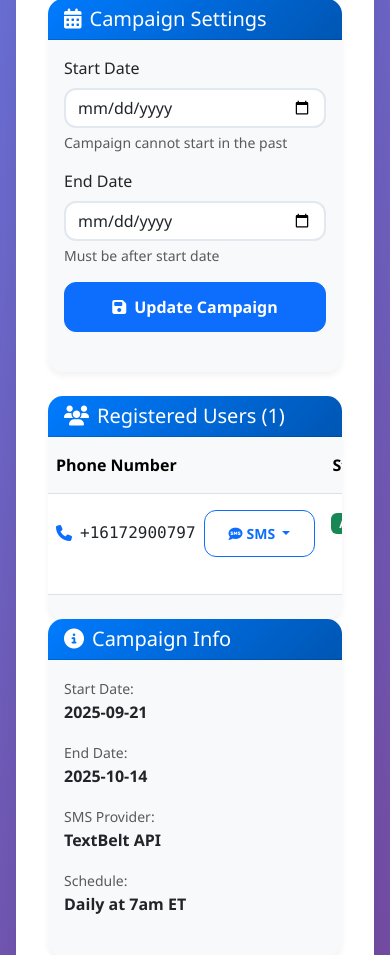
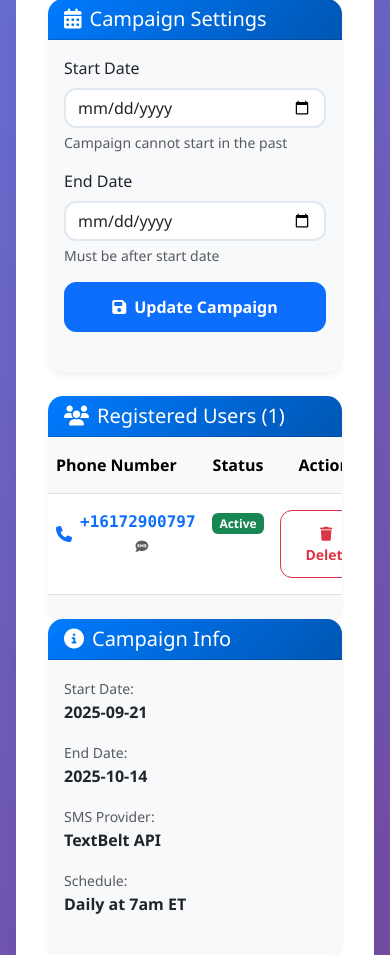
Before and after one commit to mohamedhaggag12/sms-survey-prototype, a Flask app: page /admin in a window 390 px wide. Shown: the part 543-1498 px from the top of the page. Run offline with Flask 3, Linux system fonts and the light colour scheme; data comes from the database, SQL or seed files in the repository.

Commit message:
Redesign SMS interface with user-friendly popup modal
**UI/UX Improvements:**
- Replaced dropdown with clickable phone numbers
- Phone numbers now show SMS icon hint on hover
- Large, clear popup modal instead of cramped dropdown
- Visual card-based layout for SMS options

**New Modal Design:**
- **Large Modal**: More space and better visibility
- **Card Layout**: Each SMS type in its own card with icons
- **Visual Hierarchy**: Color-coded options (blue, green, yellow)
- **Clear Actions**: Big clickable cards with descriptions
- **Integrated Custom Message**: Built into the same modal

**Enhanced User Experience:**
- **One-Click Access**: Click phone number to open SMS options
- **Visual Feedback**: Hover states and clear button styling
- **Better Organization**: All SMS options in one organized view
- **Responsive Design**: Works great on all screen sizes

**SMS Options Layout:**
1. **Daily Survey Card** - Blue theme with calendar icon
2. **Feedback Report Card** - Green theme with chart icon
3. **Custom Message Section** - Yellow theme with text area

Much more intuitive and user-friendly than dropdown!

```diff
--- a/templates/admin.html
+++ b/templates/admin.html
@@ -243,33 +243,12 @@
                                                     <td class="py-3">
                                                         <div class="d-flex align-items-center">
                                                             <i class="fas fa-phone text-primary me-2"></i>
-                                                            <span class="font-monospace me-2">{{ user[1] }}</span>
-
-                                                            <!-- SMS Dropdown -->
-                                                            <div class="dropdown">
-                                                                <button class="btn btn-outline-primary btn-sm dropdown-toggle" type="button"
-                                                                        id="smsDropdown{{ user[0] }}" data-bs-toggle="dropdown" aria-expanded="false">
-                                                                    <i class="fas fa-sms me-1"></i>SMS
-                                                                </button>
-                                                                <ul class="dropdown-menu" aria-labelledby="smsDropdown{{ user[0] }}">
-                                                                    <li>
-                                                                        <a class="dropdown-item" href="#" onclick="sendDailySurvey({{ user[0] }}, '{{ user[1] }}')">
-                                                                            <i class="fas fa-calendar-day me-2 text-primary"></i>Daily Survey
-                                                                        </a>
-                                                                    </li>
-                                                                    <li>
-                                                                        <a class="dropdown-item" href="#" onclick="sendFeedbackSurvey({{ user[0] }}, '{{ user[1] }}')">
-                                                                            <i class="fas fa-chart-line me-2 text-success"></i>Feedback Report
-                                                                        </a>
-                                                                    </li>
-                                                                    <li><hr class="dropdown-divider"></li>
-                                                                    <li>
-                                                                        <a class="dropdown-item" href="#" onclick="showCustomMessageModal({{ user[0] }}, '{{ user[1] }}')">
-                                                                            <i class="fas fa-edit me-2 text-warning"></i>Custom Message
-                                                                        </a>
-                                                                    </li>
-                                                                </ul>
-                                                            </div>
+                                                            <button class="btn btn-link p-0 text-decoration-none font-monospace text-primary fw-bold"
+                                                                    onclick="showSMSModal({{ user[0] }}, '{{ user[1] }}')"
+                                                                    style="border: none; background: none; font-size: inherit;">
+                                                                {{ user[1] }}
+                                                                <i class="fas fa-sms ms-2 text-muted" style="font-size: 0.8em;"></i>
+                                                            </button>
                                                         </div>
                                                     </td>
                                                     <td class="py-3 text-center">
@@ -413,22 +392,61 @@
             });
         }
 
-        function sendDailySurvey(userId, phone) {
+        function showSMSModal(userId, phone) {
+            document.getElementById('modalUserId').value = userId;
+            document.getElementById('modalPhoneNumber').textContent = phone;
+            document.getElementById('customMessage').value = '';
+            updateCharCount();
+
+            const modal = new bootstrap.Modal(document.getElementById('smsModal'));
+            modal.show();
+        }
+
+        function sendDailySurveyFromModal() {
+            const userId = document.getElementById('modalUserId').value;
+            const phone = document.getElementById('modalPhoneNumber').textContent;
+
             if (confirm(`Send daily survey SMS to ${phone}?`)) {
-                fetch('/send_survey_sms', {
+                sendSMSRequest('/send_survey_sms', userId, phone, 'Daily survey');
+            }
+        }
+
+        function sendFeedbackSurveyFromModal() {
+            const userId = document.getElementById('modalUserId').value;
+            const phone = document.getElementById('modalPhoneNumber').textContent;
+
+            if (confirm(`Send feedback report link to ${phone}?`)) {
+                sendSMSRequest('/send_feedback_sms', userId, phone, 'Feedback report');
+            }
+        }
+
+        function sendCustomMessageFromModal() {
+            const userId = document.getElementById('modalUserId').value;
+            const phone = document.getElementById('modalPhoneNumber').textContent;
+            const message = document.getElementById('customMessage').value;
+
+            if (!message.trim()) {
+                alert('Please enter a message');
+                return;
+            }
+
+            if (confirm(`Send custom message to ${phone}?`)) {
+                fetch('/send_custom_sms', {
                     method: 'POST',
                     headers: {
                         'Content-Type': 'application/json',
                     },
                     body: JSON.stringify({
                         user_id: userId,
-                        phone: phone
+                        phone: phone,
+                        message: message
                     })
                 })
                 .then(response => response.json())
                 .then(data => {
                     if (data.success) {
-                        alert(`✅ Daily survey SMS sent successfully to ${phone}!`);
+                        alert(`✅ Custom message sent successfully to ${phone}!`);
+                        bootstrap.Modal.getInstance(document.getElementById('smsModal')).hide();
                     } else {
                         alert(`❌ Failed to send SMS: ${data.error}`);
                     }
@@ -439,68 +457,22 @@
             }
         }
 
-        function sendFeedbackSurvey(userId, phone) {
-            if (confirm(`Send feedback report link to ${phone}?`)) {
-                fetch('/send_feedback_sms', {
-                    method: 'POST',
-                    headers: {
-                        'Content-Type': 'application/json',
-                    },
-                    body: JSON.stringify({
-                        user_id: userId,
-                        phone: phone
-                    })
-                })
-                .then(response => response.json())
-                .then(data => {
-                    if (data.success) {
-                        alert(`✅ Feedback report SMS sent successfully to ${phone}!`);
-                    } else {
-                        alert(`❌ Failed to send SMS: ${data.error}`);
-                    }
-                })
-                .catch(error => {
-                    alert(`❌ Error sending SMS: ${error}`);
-                });
-            }
-        }
-
-        function showCustomMessageModal(userId, phone) {
-            document.getElementById('customUserId').value = userId;
-            document.getElementById('customPhone').value = phone;
-            document.getElementById('customMessage').value = '';
-            updateCharCount();
-
-            const modal = new bootstrap.Modal(document.getElementById('customMessageModal'));
-            modal.show();
-        }
-
-        function sendCustomMessage() {
-            const userId = document.getElementById('customUserId').value;
-            const phone = document.getElementById('customPhone').value;
-            const message = document.getElementById('customMessage').value;
-
-            if (!message.trim()) {
-                alert('Please enter a message');
-                return;
-            }
-
-            fetch('/send_custom_sms', {
+        function sendSMSRequest(endpoint, userId, phone, messageType) {
+            fetch(endpoint, {
                 method: 'POST',
                 headers: {
                     'Content-Type': 'application/json',
                 },
                 body: JSON.stringify({
                     user_id: userId,
-                    phone: phone,
-                    message: message
+                    phone: phone
                 })
             })
             .then(response => response.json())
             .then(data => {
                 if (data.success) {
-                    alert(`✅ Custom message sent successfully to ${phone}!`);
-                    bootstrap.Modal.getInstance(document.getElementById('customMessageModal')).hide();
+                    alert(`✅ ${messageType} SMS sent successfully to ${phone}!`);
+                    bootstrap.Modal.getInstance(document.getElementById('smsModal')).hide();
                 } else {
                     alert(`❌ Failed to send SMS: ${data.error}`);
                 }
@@ -524,38 +496,80 @@
         });
     </script>
 
-    <!-- Custom Message Modal -->
-    <div class="modal fade" id="customMessageModal" tabindex="-1" aria-labelledby="customMessageModalLabel" aria-hidden="true">
-        <div class="modal-dialog">
+    <!-- SMS Options Modal -->
+    <div class="modal fade" id="smsModal" tabindex="-1" aria-labelledby="smsModalLabel" aria-hidden="true">
+        <div class="modal-dialog modal-lg">
             <div class="modal-content">
-                <div class="modal-header">
-                    <h5 class="modal-title" id="customMessageModalLabel">
-                        <i class="fas fa-edit me-2"></i>Send Custom Message
+                <div class="modal-header bg-primary text-white">
+                    <h5 class="modal-title" id="smsModalLabel">
+                        <i class="fas fa-sms me-2"></i>Send SMS to <span id="modalPhoneNumber"></span>
                     </h5>
-                    <button type="button" class="btn-close" data-bs-dismiss="modal" aria-label="Close"></button>
+                    <button type="button" class="btn-close btn-close-white" data-bs-dismiss="modal" aria-label="Close"></button>
                 </div>
-                <div class="modal-body">
-                    <form id="customMessageForm">
-                        <input type="hidden" id="customUserId" name="user_id">
-                        <div class="mb-3">
-                            <label for="customPhone" class="form-label">To:</label>
-                            <input type="text" class="form-control" id="customPhone" readonly>
-                        </div>
-                        <div class="mb-3">
-                            <label for="customMessage" class="form-label">Message:</label>
-                            <textarea class="form-control" id="customMessage" name="message" rows="4"
-                                      placeholder="Enter your custom message..." maxlength="160" required></textarea>
-                            <div class="form-text">
-                                <span id="charCount">0</span>/160 characters
+                <div class="modal-body p-4">
+                    <input type="hidden" id="modalUserId">
+
+                    <!-- SMS Options -->
+                    <div class="row g-3">
+                        <!-- Daily Survey Option -->
+                        <div class="col-md-6">
+                            <div class="card h-100 border-primary" style="cursor: pointer;" onclick="sendDailySurveyFromModal()">
+                                <div class="card-body text-center p-4">
+                                    <div class="mb-3">
+                                        <i class="fas fa-calendar-day fa-3x text-primary"></i>
+                                    </div>
+                                    <h5 class="card-title text-primary">Daily Survey</h5>
+                                    <p class="card-text text-muted">Send today's wellbeing survey with personalized link</p>
+                                    <div class="mt-3">
+                                        <span class="badge bg-primary">Survey Link Included</span>
+                                    </div>
+                                </div>
                             </div>
                         </div>
-                    </form>
+
+                        <!-- Feedback Report Option -->
+                        <div class="col-md-6">
+                            <div class="card h-100 border-success" style="cursor: pointer;" onclick="sendFeedbackSurveyFromModal()">
+                                <div class="card-body text-center p-4">
+                                    <div class="mb-3">
+                                        <i class="fas fa-chart-line fa-3x text-success"></i>
+                                    </div>
+                                    <h5 class="card-title text-success">Feedback Report</h5>
+                                    <p class="card-text text-muted">Send link to their personalized insights and progress</p>
+                                    <div class="mt-3">
+                                        <span class="badge bg-success">Report Link Included</span>
+                                    </div>
+                                </div>
+                            </div>
+                        </div>
+                    </div>
+
+                    <!-- Custom Message Section -->
+                    <div class="mt-4">
+                        <div class="card border-warning">
+                            <div class="card-header bg-warning text-dark">
+                                <h6 class="mb-0">
+                                    <i class="fas fa-edit me-2"></i>Custom Message
+                                </h6>
+                            </div>
+                            <div class="card-body">
+                                <div class="mb-3">
+                                    <textarea class="form-control" id="customMessage" rows="3"
+                                              placeholder="Type your custom message here..." maxlength="160"></textarea>
+                                    <div class="form-text d-flex justify-content-between">
+                                        <span>Maximum 160 characters</span>
+                                        <span><span id="charCount">0</span>/160</span>
+                                    </div>
+                                </div>
+                                <button type="button" class="btn btn-warning w-100" onclick="sendCustomMessageFromModal()">
+                                    <i class="fas fa-paper-plane me-2"></i>Send Custom Message
+                                </button>
+                            </div>
+                        </div>
+                    </div>
                 </div>
                 <div class="modal-footer">
-                    <button type="button" class="btn btn-secondary" data-bs-dismiss="modal">Cancel</button>
-                    <button type="button" class="btn btn-primary" onclick="sendCustomMessage()">
-                        <i class="fas fa-paper-plane me-1"></i>Send Message
-                    </button>
+                    <button type="button" class="btn btn-secondary" data-bs-dismiss="modal">Close</button>
                 </div>
             </div>
         </div>
```
